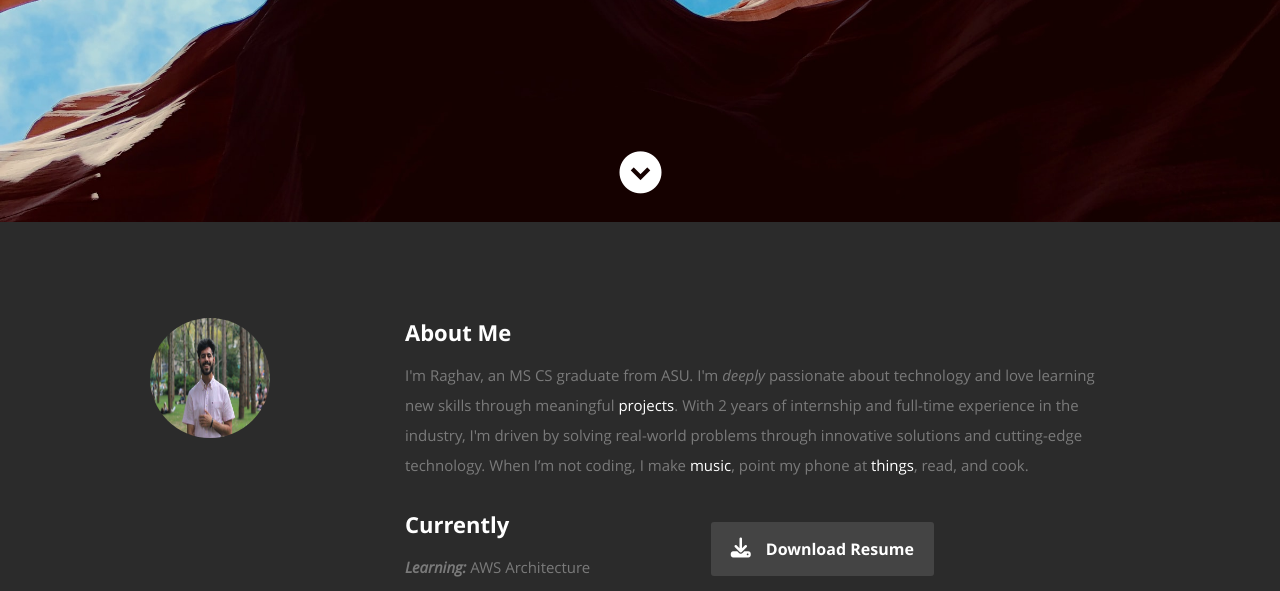
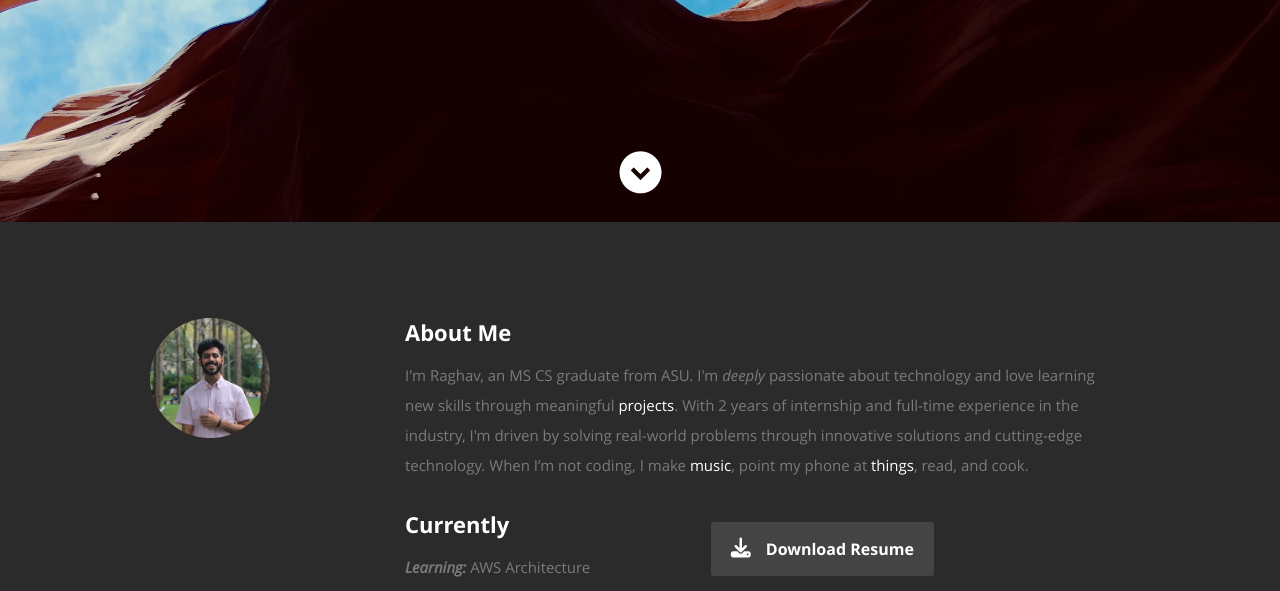
Before and after one commit to kaulraghav/kaulraghav.github.io, a plain HTML site: page index.html in a window 1280 px wide. Shown: the part 578-1169 px from the top of the page. Drawn offline with nearby package versions, Linux system fonts and the light colour scheme.

Commit message:
Update index.html

```diff
--- a/index.html
+++ b/index.html
@@ -97,7 +97,7 @@
 
          <div class="three columns">
 
-            <img class="profile-pic"  src="images/raghav.JPG" alt="Raghav's profile picture" />
+            <img class="profile-pic"  src="images/raghavCropped.jpg" alt="Raghav's profile picture" />
 
          </div>
 
```
